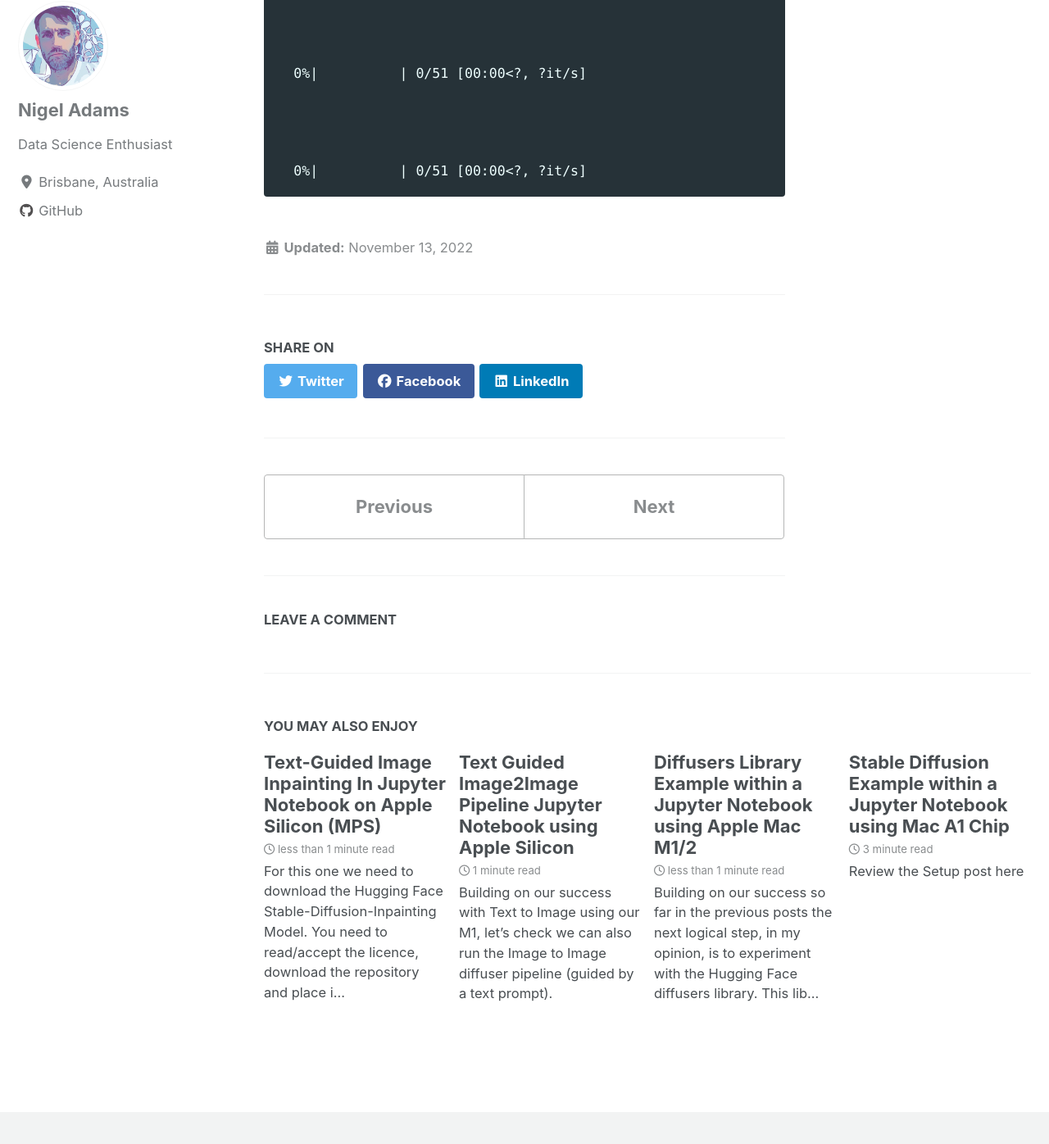
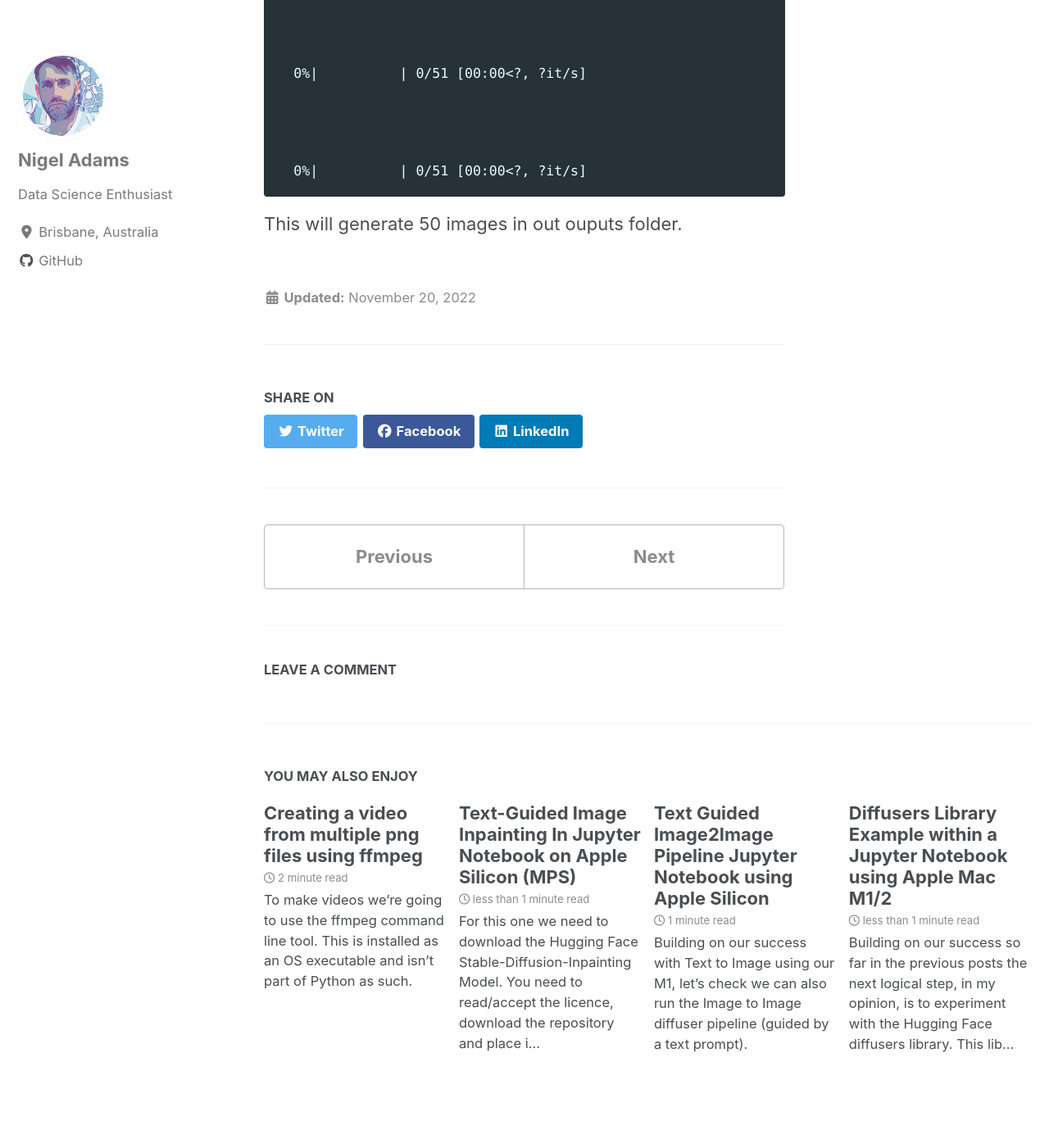
Before and after one commit to Spcman/stable-diffusion-m1, a Jekyll site: the page built from _posts/2022-11-20-stable-diffusion-jupyter-mac-toolbox-01.md, in a window 1280 px wide and 1400 px high, scrolled down 3555 px. Shown: the top 1396 px of the window at 82% size. Built offline with Jekyll 4.4.1, drawn with Linux system fonts in a browser that asks for light colours; cached includes are drawn as plain includes; nearby versions of some CDN libraries; comment, search, counter and statistics services are not loaded; part of the change alters nothing that is shown.

Commit message:
New post and updates

````diff
--- a/_posts/2022-11-13-stable-diffusion-jupyter-mac-toolbox-01.md
+++ b/_posts/2022-11-20-stable-diffusion-jupyter-mac-toolbox-01.md
@@ -2,7 +2,7 @@
 layout: single
 title:  "Stable Diffusion Diffusers Toolbox 01 (NSFW, Image Size and Generating Mutiple Images)"
 comments: true
-date:   2022-11-13
+date:   2022-11-20
 ---
 
 Let's look at a few esential tools that will come in handy later.
@@ -95,3 +95,6 @@ for i in range(num_images):
 
 
       0%|          | 0/51 [00:00<?, ?it/s]
+
+
+This will generate 50 images in out ouputs folder.
--- /dev/null
+++ b/_posts/2022-11-20-stable-diffusion-local-jupyter-ffmpeg.md
@@ -0,0 +1,121 @@
+---
+layout: single
+title:  "Creating a video from multiple png files using ffmpeg"
+comments: true
+date:   2022-11-20
+---
+
+To make videos we're going to use the `ffmpeg` command line tool.  This is installed as an OS executable and isn't part of Python as such.
+
+We'll need ffmpeg installed correctly. If not installed already you can use `brew install ffmpeg` to get it.  You can also use `brew update && brew upgrade` to update it. This does take a little while to download and install.
+
+For our test I'm going to use the images created in the last post.
+
+```python
+!ls outputs/vampire01
+```
+
+    img_00000.png img_00009.png img_00018.png img_00027.png img_00036.png
+    img_00001.png img_00010.png img_00019.png img_00028.png img_00037.png
+    img_00002.png img_00011.png img_00020.png img_00029.png img_00038.png
+    img_00003.png img_00012.png img_00021.png img_00030.png img_00039.png
+    img_00004.png img_00013.png img_00022.png img_00031.png img_00040.png
+    img_00005.png img_00014.png img_00023.png img_00032.png img_00041.png
+    img_00006.png img_00015.png img_00024.png img_00033.png img_00042.png
+    img_00007.png img_00016.png img_00025.png img_00034.png img_00043.png
+    img_00008.png img_00017.png img_00026.png img_00035.png img_00044.png
+
+
+
+```python
+abs_path='/opt/homebrew/bin/'
+max_frames=1000
+fps = 12
+image_path = "outputs/vampire01/img_%05d.png"   #note: this includes a regular expression to define the sequencing as xxx (3 digits).
+mp4_path = "video/vampire.mp4"
+```
+
+
+```python
+cmd = [
+    abs_path+'ffmpeg',
+    '-y',
+    '-vcodec', 'png',
+    '-r', str(fps),
+    '-start_number', str(0),
+    '-i', image_path,
+    '-frames:v', str(max_frames),
+    '-c:v', 'libx264',
+    '-vf',
+    f'fps={fps}',
+    '-pix_fmt', 'yuv420p',
+    '-crf', '17',
+    '-preset', 'veryfast',
+    '-pattern_type', 'sequence',
+    mp4_path
+    ]
+
+print(' '.join(cmd))
+```
+
+    /opt/homebrew/bin/ffmpeg -y -vcodec png -r 12 -start_number 0 -i outputs/vampire01/img_%05d.png -frames:v 1000 -c:v libx264 -vf fps=12 -pix_fmt yuv420p -crf 17 -preset veryfast -pattern_type sequence video/vampire.mp4
+
+
+We could run the command above in our OS shell.
+
+**Note:** we have used the absolute path to run the ffmpeg executable to avoid ffmpeg not found errors.  This isn't required if running the ffmpeg from a shell.
+
+## ffmpeg parameters explained
+
+Let's check the ffmpeg command line we're about to run on the OS. `ffmpeg` parameters used
+
+
+- -y **Overwrite output files without asking**
+
+- -vcodec 'png'
+
+- -r str(fps) **Frame rate**
+
+- -start_number 0 **Start at sequence number 0**
+
+- -i image_path **input which will include a squencer with a regular expression**
+
+- -frames:v **Stops writing frames after set value**
+
+- -c:v, libx264' **encodes all video streams with libx264**
+
+- -vf **Create the filtergraph specified by filtergraph and use it to filter the stream.**
+
+- fps **Not sure ... as we have -r will come back to this**
+
+- -pix_fmt, yuv420p **pixel format**
+
+- -crf 17 **Not sure ??? will come back to this**
+
+- -preset veryfast
+
+- -pattern_type sequence
+
+- mp4_path  **The name of the output movie file to create**
+
+[Click here for more documentation on ffmpeg](https://ffmpeg.org/ffmpeg.html)
+
+
+```python
+import subprocess
+```
+
+
+```python
+process = subprocess.Popen(cmd, stdout=subprocess.PIPE, stderr=subprocess.PIPE)
+stdout, stderr = process.communicate()
+if process.returncode != 0:
+    print(stderr)
+    raise RuntimeError(stderr)
+else:
+    print('Video '+mp4_path+' rendered')
+```
+
+    Video video/vampire.mp4 rendered
+
+{% include video id="-xtmSAvpopek" provider="youtube" %}
````
